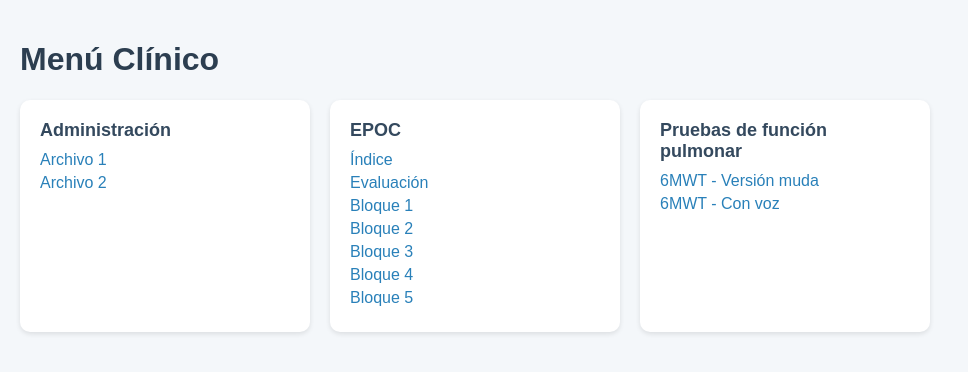
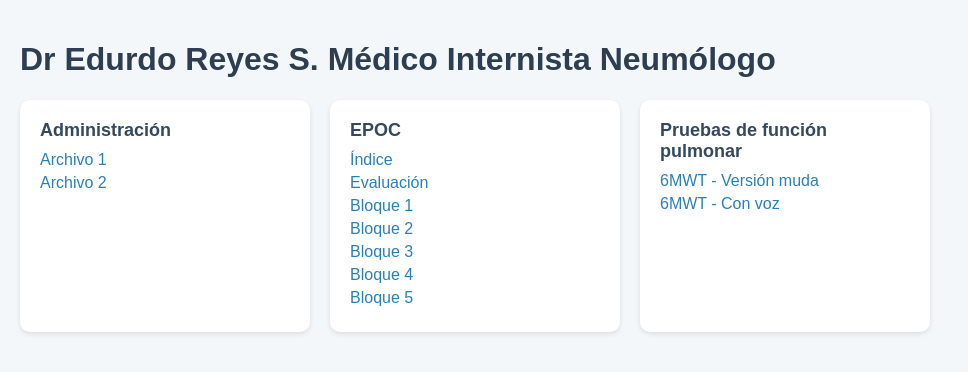
Before and after one commit to ereyes101/expedientes-html, a plain HTML site: page index.html in a window 1280 px wide. Shown: the whole page, without its empty margins (0-968 px from the left). Drawn offline with Linux system fonts and the light colour scheme.

Commit message:
Update index.html

```diff
--- a/index.html
+++ b/index.html
@@ -46,7 +46,7 @@
   </style>
 </head>
 <body>
-  <h1>Menú Clínico</h1>
+  <h1>Dr Edurdo Reyes S. Médico Internista Neumólogo</h1>
   <div class="menu">
 
     <!-- Administración -->
```
